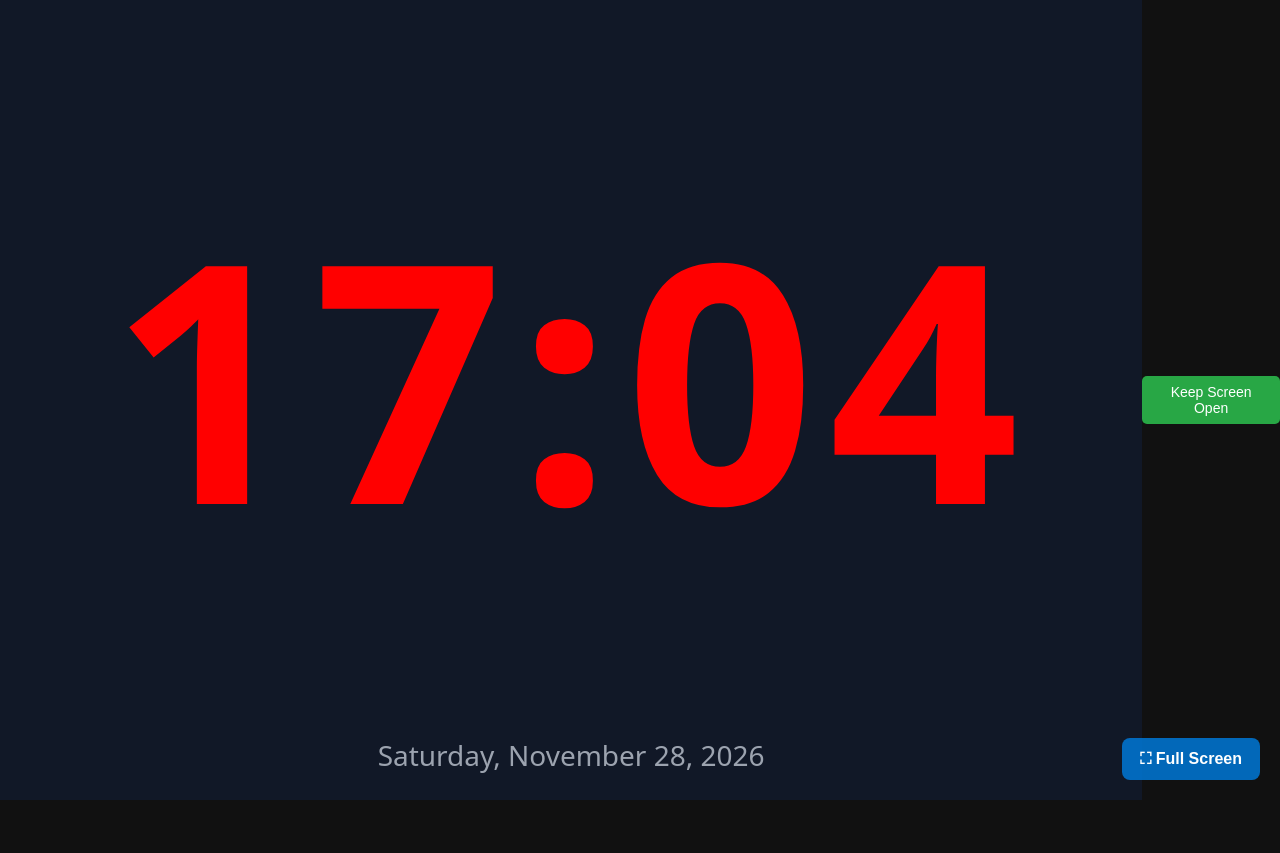
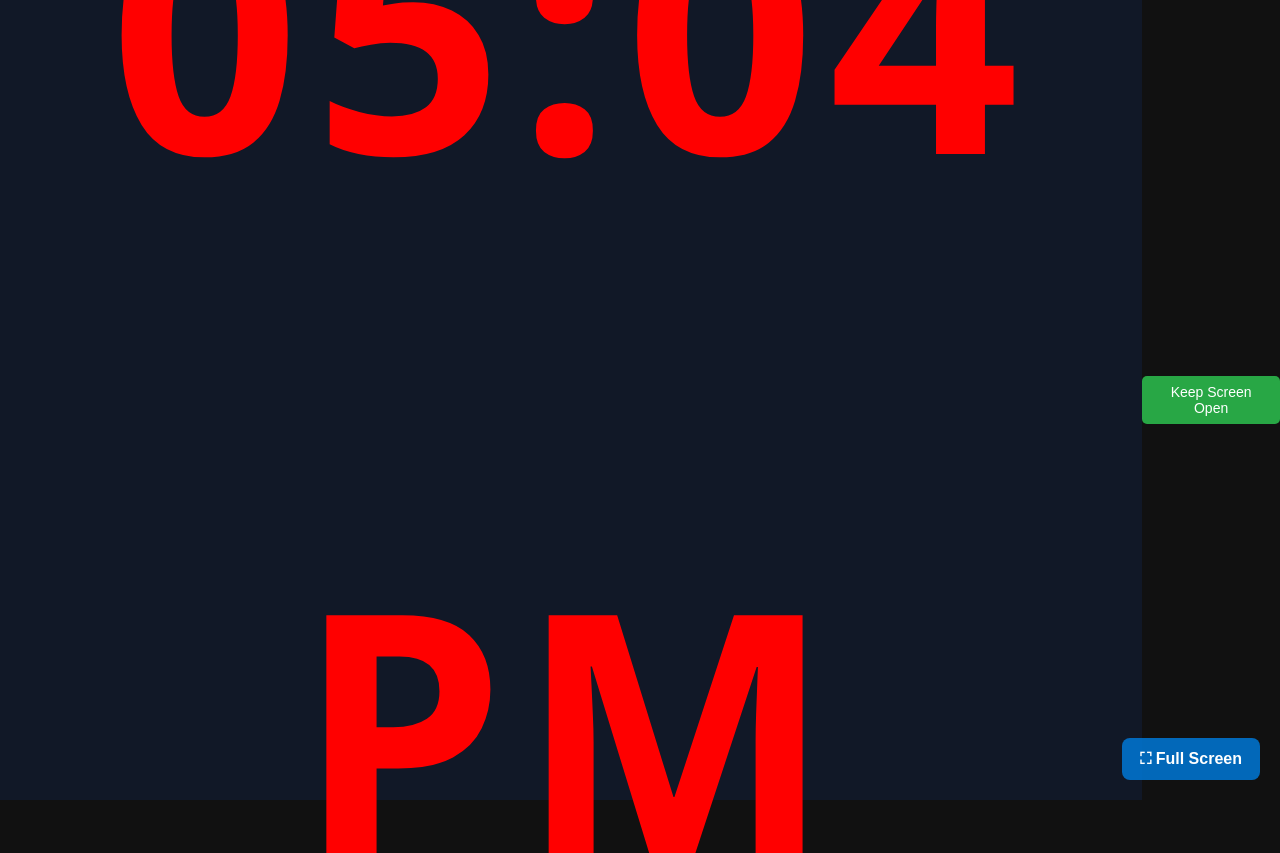
Before and after one commit to codelearner2017/big-clock, a plain HTML site: page index.html in a window 1280 px wide. Shown: the top 853 px of the page. Before the commit the page ends 800 px from the top, so only its background shows below. Drawn offline with Linux system fonts and the light colour scheme.

Commit message:
Change time format to 12-hour in index.html

```diff
--- a/index.html
+++ b/index.html
@@ -135,7 +135,7 @@
         hour: '2-digit',
         minute: '2-digit',
       // remove forward slants and text to show seconds  second: '2-digit',
-        hour12: false
+        hour12: true
       });
 
       // Format Date
```
